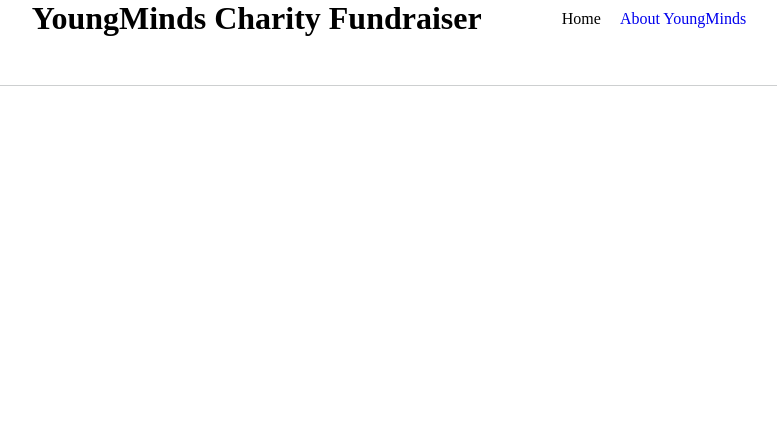
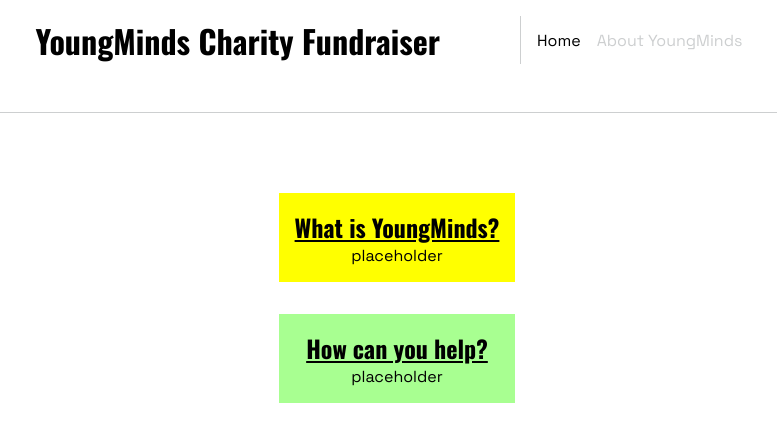
Before and after one commit to DylanBk/Charity-Project, a Flask app: page /about-charity in a window 1536 px wide. Shown: the top 442 px of the page, without its empty margins (371-1148 px from the left). Run offline with Flask 3, Linux system fonts and the light colour scheme.

Commit message:
Add files via upload
Basic structure done, backend more or less done, just need content and some styling

```diff
--- a/static/style.css
+++ b/static/style.css
@@ -54,7 +54,7 @@
         gap: 5rem;
         align-items: center;
         justify-content: center;
-        padding-bottom: 3rem;
+        padding: 1rem 0 3rem;
         border-bottom: solid 1px var(--colour-grey);
         background: white;
     }
@@ -64,6 +64,11 @@
     }
 
     nav {
+        height: 3rem;
+        display: flex;
+        align-items: center;
+        padding-left: 1rem;
+        border-left: solid 1px var(--colour-grey);
     }
     nav a {
         margin-right: 1rem;
@@ -100,6 +105,7 @@
     }
 
     .container {
+        width: 100%;
         display: flex;
         flex-direction: column;
         align-items: center;
@@ -122,10 +128,16 @@
         color: var(--colour-slate-light);
     }
 
-    #container1 {
+    #container-yellow {
         border: none;
         background: var(--colour-yellow);
         color: black;
+    }
+
+    #container-mint {
+        border: none;
+        background: var(--colour-green-light);
+
     }
 
     footer {
@@ -137,6 +149,7 @@
         align-items: center;
         justify-content: space-around;
         background: var(--colour-slate);
+        color: white;
     }
     footer a {
         color: white;
@@ -145,6 +158,11 @@
     footer a:hover {
         color: var(--colour-yellow-dark);
     }
+
+    #footer-links {
+        display: flex;
+        flex-direction: column;
+    }
 }
 
 /* --- ALTERNATE COLOUR THEMES --- */
--- a/templates/about-charity.html
+++ b/templates/about-charity.html
@@ -2,9 +2,18 @@
 <html lang="en">
 <head>
     <link rel="stylesheet" href="{{ url_for('static', filename='style.css') }}">
+
+    <link rel="preconnect" href="https://fonts.googleapis.com">
+    <link rel="preconnect" href="https://fonts.gstatic.com" crossorigin>
+    <link href="https://fonts.googleapis.com/css2?family=Oswald:wght@200..700&display=swap" rel="stylesheet">
+    <link rel="preconnect" href="https://fonts.googleapis.com">
+    <link rel="preconnect" href="https://fonts.gstatic.com" crossorigin>
+    <link href="https://fonts.googleapis.com/css2?family=Oswald:wght@200..700&family=Space+Grotesk:wght@300..700&display=swap" rel="stylesheet">
+
     <meta charset="UTF-8">
     <meta name="viewport" content="width=device-width, initial-scale=1.0">
-    <title>YoungMinds Fundraiser | About Young Minds</title>
+
+    <title>YoungMinds Fundraiser | About</title>
 </head>
 <body>
 
@@ -14,9 +23,29 @@
         </div>
         <nav>
             <a class="nav-btn-enabled" href="{{ url_for('home') }}">Home</a>
-            <a class="nav-btn-disab" href="{{ url_for('about_charity') }}">About YoungMinds</a>
+            <a class="nav-btn-disabled" href="{{ url_for('about_charity') }}">About YoungMinds</a>
         </nav>
     </header>
 
+    <div class="wrapper">
+        <div id="block-left"></div>
+
+        <div class="container-wrapper">
+
+            <div id="container-yellow" class="container">
+                <div class="container-heading"><h2>What is YoungMinds?</h2></div>
+                <div class="container-content"><p>placeholder</p></div>
+            </div>
+
+            <div id="container-mint" class="container">
+                <div class="container-heading"><h2>How can you help?</h2></div>
+                <div class="container-content"><p>placeholder</p></div>
+            </div>
+
+        </div>
+
+        <div id="block-right"></div>
+    </div>
+
 </body>
 </html>
```
Also changed, not shown: templates/index.html (+12 -7 lines).
